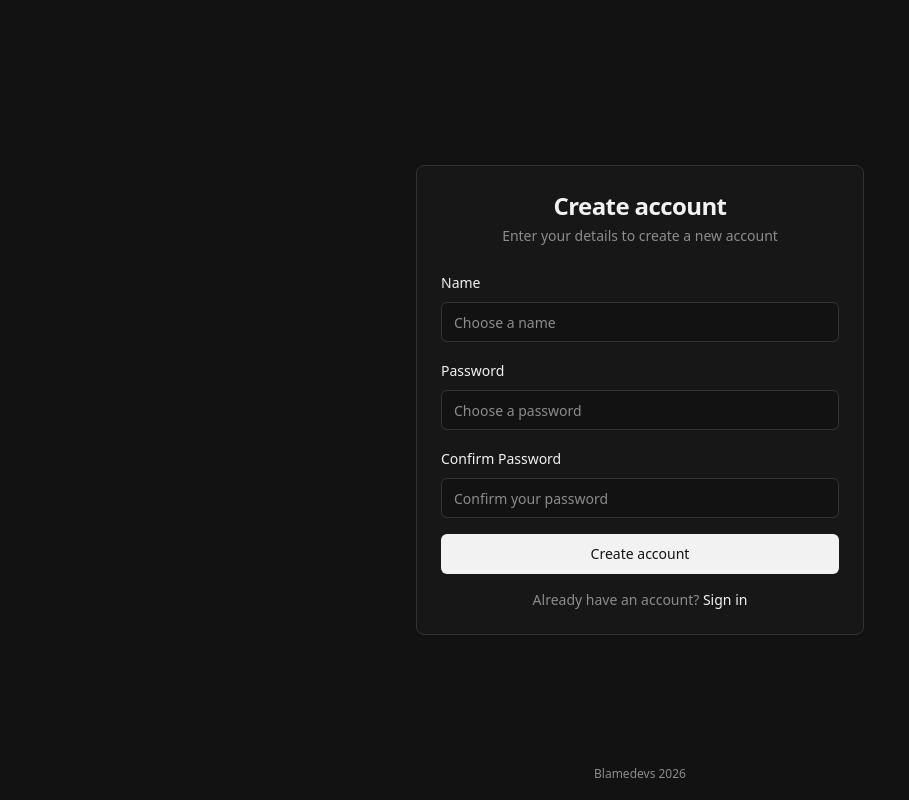
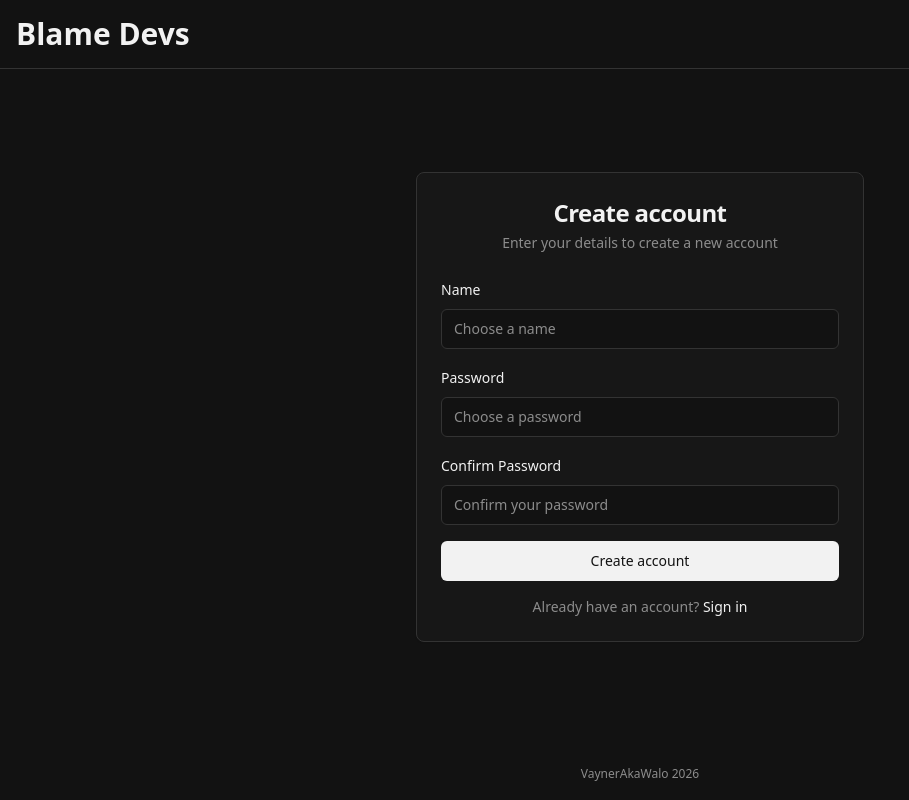
Before and after one commit to VaynerAkaWalo/auth-ui, a React (Vite) app: page /register in a window 1280 px wide. Shown: the whole page, without its empty margins (0-909 px from the left). Built offline with nearby package versions, Linux system fonts and the light colour scheme.

Commit message:
refactor: extract Header, Footer, and Layout components
- Create reusable Layout component with Header and Footer
- Update Login, Register, and Dashboard to use Layout
- Move logout button to Header in Dashboard
- Update footer text to 'VaynerAkaWalo 2026'

```diff
--- /dev/null
+++ b/src/components/layout/Footer.tsx
@@ -0,0 +1,7 @@
+export function Footer() {
+  return (
+    <div className="p-4 text-center">
+      <span className="text-xs text-muted-foreground">VaynerAkaWalo 2026</span>
+    </div>
+  )
+}
--- /dev/null
+++ b/src/components/layout/Header.tsx
@@ -0,0 +1,14 @@
+interface HeaderProps {
+  rightContent?: React.ReactNode;
+}
+
+export function Header({ rightContent }: HeaderProps) {
+  return (
+    <header className="w-full px-4 py-4 border-b bg-background">
+      <div className="flex items-center justify-between">
+        <h1 className="text-3xl font-semibold">Blame Devs</h1>
+        {rightContent && <div>{rightContent}</div>}
+      </div>
+    </header>
+  );
+}
--- /dev/null
+++ b/src/components/layout/Layout.tsx
@@ -0,0 +1,19 @@
+import { Header } from './Header'
+import { Footer } from './Footer'
+
+interface LayoutProps {
+  children: React.ReactNode
+  headerRightContent?: React.ReactNode
+}
+
+export function Layout({ children, headerRightContent }: LayoutProps) {
+  return (
+    <div className="min-h-screen flex flex-col">
+      <Header rightContent={headerRightContent} />
+      <main className="flex-1 flex items-center justify-center p-4">
+        {children}
+      </main>
+      <Footer />
+    </div>
+  )
+}
--- a/src/features/admin/pages/Dashboard.tsx
+++ b/src/features/admin/pages/Dashboard.tsx
@@ -3,6 +3,7 @@ import { useNavigate } from 'react-router-dom'
 import { toast } from 'sonner'
 import { Button } from '@/components/ui/button'
 import { Card, CardContent, CardDescription, CardHeader, CardTitle } from '@/components/ui/card'
+import { Layout } from '@/components/layout/Layout'
 import { logout, whoAmI, type WhoAmIResponse } from '@/lib/api'
 import { User, LogOut, Loader2 } from 'lucide-react'
 
@@ -59,8 +60,29 @@ export default function Dashboard() {
     )
   }
 
+  const logoutButton = (
+    <Button
+      variant="outline"
+      size="sm"
+      onClick={handleLogout}
+      disabled={isLoggingOut}
+    >
+      {isLoggingOut ? (
+        <>
+          <Loader2 className="mr-2 h-4 w-4 animate-spin" />
+          Logging out...
+        </>
+      ) : (
+        <>
+          <LogOut className="mr-2 h-4 w-4" />
+          Logout
+        </>
+      )}
+    </Button>
+  )
+
   return (
-    <div className="min-h-screen flex items-center justify-center p-4">
+    <Layout headerRightContent={logoutButton}>
       <Card className="w-full max-w-md">
         <CardHeader className="space-y-1">
           <CardTitle className="text-2xl text-center">Dashboard</CardTitle>
@@ -78,30 +100,8 @@ export default function Dashboard() {
               <p className="text-lg font-semibold">{user?.name}</p>
             </div>
           </div>
-
-          <Button
-            variant="destructive"
-            className="w-full"
-            onClick={handleLogout}
-            disabled={isLoggingOut}
-          >
-            {isLoggingOut ? (
-              <>
-                <Loader2 className="mr-2 h-4 w-4 animate-spin" />
-                Logging out...
-              </>
-            ) : (
-              <>
-                <LogOut className="mr-2 h-4 w-4" />
-                Logout
-              </>
-            )}
-          </Button>
         </CardContent>
       </Card>
-      <div className="fixed bottom-4 left-0 right-0 text-center">
-        <span className="text-xs text-muted-foreground">blamedevs © 2026</span>
-      </div>
-    </div>
+    </Layout>
   )
 }
--- a/src/features/auth/pages/Login.tsx
+++ b/src/features/auth/pages/Login.tsx
@@ -11,6 +11,7 @@ import {
   CardHeader,
   CardTitle,
 } from "@/components/ui/card";
+import { Layout } from "@/components/layout/Layout";
 import { login } from "@/lib/api";
 import { Loader2 } from "lucide-react";
 
@@ -72,7 +73,7 @@ export default function Login() {
     : "/register";
 
   return (
-    <div className="min-h-screen flex items-center justify-center p-4">
+    <Layout>
       <Card className="w-full max-w-md">
         <CardHeader className="space-y-1">
           <CardTitle className="text-2xl text-center">Welcome back</CardTitle>
@@ -125,9 +126,6 @@ export default function Login() {
           </div>
         </CardContent>
       </Card>
-      <div className="fixed bottom-4 left-0 right-0 text-center">
-        <span className="text-xs text-muted-foreground">Blamedevs © 2026</span>
-      </div>
-    </div>
+    </Layout>
   );
 }
--- a/src/features/auth/pages/Register.tsx
+++ b/src/features/auth/pages/Register.tsx
@@ -11,6 +11,7 @@ import {
   CardHeader,
   CardTitle,
 } from "@/components/ui/card";
+import { Layout } from "@/components/layout/Layout";
 import { register } from "@/lib/api";
 import { Loader2 } from "lucide-react";
 
@@ -84,7 +85,7 @@ export default function Register() {
     : "/login";
 
   return (
-    <div className="min-h-screen flex items-center justify-center p-4">
+    <Layout>
       <Card className="w-full max-w-md">
         <CardHeader className="space-y-1">
           <CardTitle className="text-2xl text-center">Create account</CardTitle>
@@ -148,9 +149,6 @@ export default function Register() {
           </div>
         </CardContent>
       </Card>
-      <div className="fixed bottom-4 left-0 right-0 text-center">
-        <span className="text-xs text-muted-foreground">Blamedevs 2026</span>
-      </div>
-    </div>
+    </Layout>
   );
 }
```
